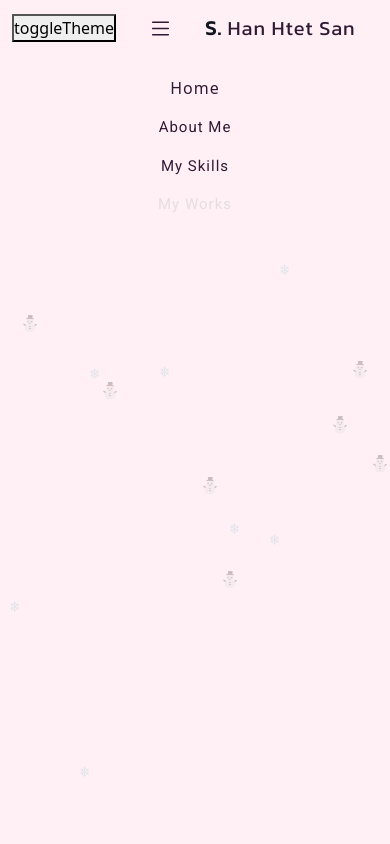
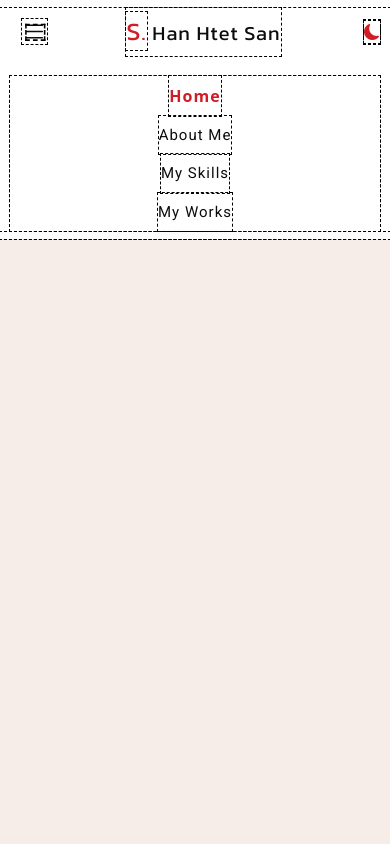
Before and after one commit to saihanhtet/saihanhtet, a Django app: page / in a window 390 px wide, after a click that opens the changed part. Run offline with Django 5.2, Linux system fonts and the light colour scheme.

Commit message:
add vercel setup and add the navbar

```diff
--- a/TEMPLATES/base.html
+++ b/TEMPLATES/base.html
@@ -5,11 +5,23 @@
     <meta charset="UTF-8" />
     <meta name="viewport" content="width=device-width, initial-scale=1.0" />
     <title>Sai Han Htet</title>
+
+    <!-- Meta tags for SEO -->
+    <meta name="description" content="This is my portfolio website." />
+    <meta name="author" content="Sai Han Htet" />
+    <meta name="keywords" content="freelancer, developer, software engineer" />
+
+    <!-- link files -->
+    <link rel="icon" type="image/png" href="{% static 'icons/icon.png' %}" />
     <link
       href="https://cdn.jsdelivr.net/npm/bootstrap@5.3.2/dist/css/bootstrap.min.css"
       rel="stylesheet"
       integrity="sha384-T3c6CoIi6uLrA9TneNEoa7RxnatzjcDSCmG1MXxSR1GAsXEV/Dwwykc2MPK8M2HN"
       crossorigin="anonymous"
+    />
+    <link
+      rel="stylesheet"
+      href="https://cdn.jsdelivr.net/npm/bootstrap-icons@1.11.2/font/bootstrap-icons.min.css"
     />
     <link rel="stylesheet" href="{% static 'style.css' %}" />
   </head>
--- a/TEMPLATES/navbar.html
+++ b/TEMPLATES/navbar.html
@@ -24,7 +24,20 @@
         />
       </svg>
     </button>
-    <button type="button">toggleTheme</button>
+    <button type="button" onclick="toggleTheme();" class="theme-toggler">
+      <svg
+        xmlns="http://www.w3.org/2000/svg"
+        width="16"
+        height="16"
+        fill="currentColor"
+        class="bi bi-moon-fill"
+        viewBox="0 0 16 16"
+      >
+        <path
+          d="M6 .278a.768.768 0 0 1 .08.858 7.208 7.208 0 0 0-.878 3.46c0 4.021 3.278 7.277 7.318 7.277.527 0 1.04-.055 1.533-.16a.787.787 0 0 1 .81.316.733.733 0 0 1-.031.893A8.349 8.349 0 0 1 8.344 16C3.734 16 0 12.286 0 7.71 0 4.266 2.114 1.312 5.124.06A.752.752 0 0 1 6 .278"
+        />
+      </svg>
+    </button>
     <div class="collapse navbar-collapse" id="navbarNavAltMarkup">
       <div class="navbar-nav">
         <a class="nav-link active" aria-current="page" href="#">Home</a>
--- a/static/scripts.js
+++ b/static/scripts.js
@@ -1,7 +1,7 @@
-document.addEventListener("DOMContentLoaded", function () {
 function setTheme(themeName) {
   localStorage.setItem("theme", themeName);
   document.documentElement.className = themeName;
+  toggleThemeIcon();
 }
 
 // Function to toggle between light and dark themes
@@ -13,53 +13,76 @@ document.addEventListener("DOMContentLoaded", function () {
   }
 }
 
-  // Check for previously set theme and apply it
+function toggleThemeIcon() {
+  const button = document.querySelector(".theme-toggler");
+  const sun = "bi bi-brightness-high-fill";
+  const moon = "bi bi-moon-fill";
+  let icon = "";
+
+  if (localStorage.getItem("theme") === "theme-dark") {
+    icon = `<i class="${sun}"></i>`;
+  } else {
+    icon = `<i class="${moon}"></i>`;
+  }
+
+  button.innerHTML = icon;
+}
+// function that create the snow flakes
+function createSnowflakes() {
+  const matrixContainer = document.querySelector(".matrix-container");
+  const columns = Math.floor(window.innerWidth / 10); // Number of columns based on window width
+  const snowflakes = [];
+
+  for (let i = 0; i < columns; i++) {
+    const snowflake = document.createElement("div");
+    snowflake.classList.add("matrix-text");
+    snowflake.innerText = getRandomSnowflake();
+    snowflake.style.left = i * 10 + "px"; // Position each column
+    snowflake.style.top = Math.floor(Math.random() * -1000) + "px"; // Randomize starting position
+    snowflakes.push(snowflake);
+    matrixContainer.appendChild(snowflake);
+  }
+
+  animateSnowflakes(snowflakes);
+}
+
+function animateSnowflakes(snowflakes) {
+  const speed = 50; // Adjust the speed of falling snowflakes
+  setInterval(() => {
+    for (let i = 0; i < snowflakes.length; i++) {
+      const snowflake = snowflakes[i];
+      let top = parseInt(snowflake.style.top);
+      if (top >= window.innerHeight) {
+        snowflake.style.top = Math.floor(Math.random() * -1000) + "px"; // Reset position when snowflake reaches the bottom
+      } else {
+        snowflake.style.top = top + 5 + "px"; // Increment the position to simulate falling snowflakes
+      }
+    }
+  }, speed);
+}
+
+function getRandomSnowflake() {
+  const snowflakeSet = "❄️⛄";
+  return snowflakeSet[Math.floor(Math.random() * snowflakeSet.length)];
+}
+
+// function for checking the season and show the matrix
+function seasonalMatrix() {
+  const currentDate = new Date();
+  const currentMonth = currentDate.getMonth() + 1;
+  // Check if it's winter (assuming winter is December, January, February)
+  if (currentMonth > 12) {
+    //if (currentMonth >= 12 || currentMonth <= 2) {
+    createSnowflakes();
+  }
+}
+
+document.addEventListener("DOMContentLoaded", function () {
   if (localStorage.getItem("theme") === "theme-dark") {
     setTheme("theme-dark");
   } else {
     setTheme("theme-light");
   }
 
-  const matrixContainer = document.querySelector(".matrix-container");
-
-  function createMatrix() {
-    const columns = Math.floor(window.innerWidth / 10); // Number of columns based on window width
-    const codeStreams = [];
-
-    for (let i = 0; i < columns; i++) {
-      const codeStream = document.createElement("div");
-      codeStream.classList.add("matrix-text");
-      codeStream.innerText = getRandomChar();
-      codeStream.style.left = i * 10 + "px"; // Position each column
-      codeStream.style.top = Math.floor(Math.random() * -1000) + "px"; // Randomize starting position
-      codeStreams.push(codeStream);
-      matrixContainer.appendChild(codeStream);
-    }
-
-    animateMatrix(codeStreams);
-  }
-
-  function animateMatrix(codeStreams) {
-    const speed = 50; // Adjust the speed of falling text
-
-    setInterval(() => {
-      for (let i = 0; i < codeStreams.length; i++) {
-        const codeStream = codeStreams[i];
-        let top = parseInt(codeStream.style.top);
-
-        if (top >= window.innerHeight) {
-          codeStream.style.top = Math.floor(Math.random() * -1000) + "px"; // Reset position when text reaches the bottom
-        } else {
-          codeStream.style.top = top + 5 + "px"; // Increment the position to simulate falling text
-        }
-      }
-    }, speed);
-  }
-
-  function getRandomChar() {
-    const charSet = "❄️⛄";
-    return charSet[Math.floor(Math.random() * charSet.length)];
-  }
-
-  createMatrix();
+  seasonalMatrix();
 });
--- a/static/style.css
+++ b/static/style.css
@@ -3,8 +3,7 @@
   padding: 0;
   margin: 0;
   box-sizing: border-box;
-  outline: 0px dashed yellow;
-  overflow: hidden;
+  outline: 1px dashed black;
 }
 
 :root {
@@ -15,23 +14,28 @@
   --charcoal-gray: #171717;
   --deep-navyblue: #011222;
   --rich-black: #020d19;
-  --low-white: #fbfcff;
+  --low-white: #f7ede8;
+  --red: #d11d27;
   --bold-color: gold;
 
   --primary-dark-color: #301934;
-  --primary-white-color: #fff0f5;
+  --primary-white-color: var(--low-white);
 }
 
 .theme-light {
   --primary-color: var(--primary-white-color);
-  --secondary-color: var(--midnight-blue);
-  --text-color: var(--primary-dark-color);
+  --navbar-color: #fff;
+  --secondary-color: var(--red);
+  --text-color: var(--oil-black);
+  --active-color: var(--red);
 }
 
 .theme-dark {
   --primary-color: var(--primary-dark-color);
+  --navbar-color: var(--deep-navyblue);
   --secondary-color: var(--bold-color);
   --text-color: var(--primary-white-color);
+  --active-color: var(--bold-color);
 }
 
 body {
@@ -39,14 +43,15 @@ body {
 }
 
 .navbar {
-  background-color: inherit !important;
+  background-color: var(--navbar-color) !important;
 }
 
 .navbar .container-fluid,
 .navbar-nav {
+  padding: 0 10px;
   display: flex;
   align-items: center;
-  justify-content: start;
+  justify-content: space-between;
 }
 
 .navbar .container-fluid {
@@ -64,15 +69,26 @@ body {
   font-family: "Roboto", sans-serif;
 }
 
+.nav-link.active {
+  color: var(--active-color) !important;
+  font-weight: 600;
+}
+
+.nav-link {
+  color: var(--text-color);
+}
+
 .navbar a span {
   color: var(--secondary-color);
-  font-weight: 700;
+  font-weight: 500;
+  font-size: 25px !important;
 }
 
 .navbar a {
   color: var(--text-color) !important;
   text-transform: capitalize;
   letter-spacing: 1px;
+  pointer-events: auto;
 }
 
 .navbar-toggler {
@@ -97,7 +113,8 @@ body {
 }
 
 a.disabled {
-  color: rgba(204, 204, 204, 0.5) !important;
+  cursor: help !important;
+  pointer-events: auto;
 }
 
 .matrix-container {
@@ -107,16 +124,29 @@ a.disabled {
   left: 0;
   right: 0;
   bottom: 0;
-  opacity: 0.3; /* Adjust opacity as needed */
+  opacity: 0.5; /* Adjust opacity as needed */
   z-index: -1;
 }
 
 .matrix-text {
   background-color: transparent;
-  color: #9dc9d4; /* Color of the matrix text */
+  color: var(--secondary-color) !important; /* Color of the matrix text */
   font-family: "Courier New", monospace;
   font-size: 16px;
   position: absolute;
   pointer-events: none;
   user-select: none;
 }
+
+.theme-toggler {
+  background-color: inherit;
+  border: none;
+  width: auto;
+  height: auto;
+  order: 3;
+}
+.theme-toggler .bi {
+  color: var(--secondary-color) !important;
+  width: 30px !important;
+  height: 30px !important;
+}
```
Also changed, not shown: requirements.txt (added, +21 -0 lines), static/icons/icon.png (added), vercel.json (added), 1 other file. Lines whose indentation alone changed are shown as unchanged.
